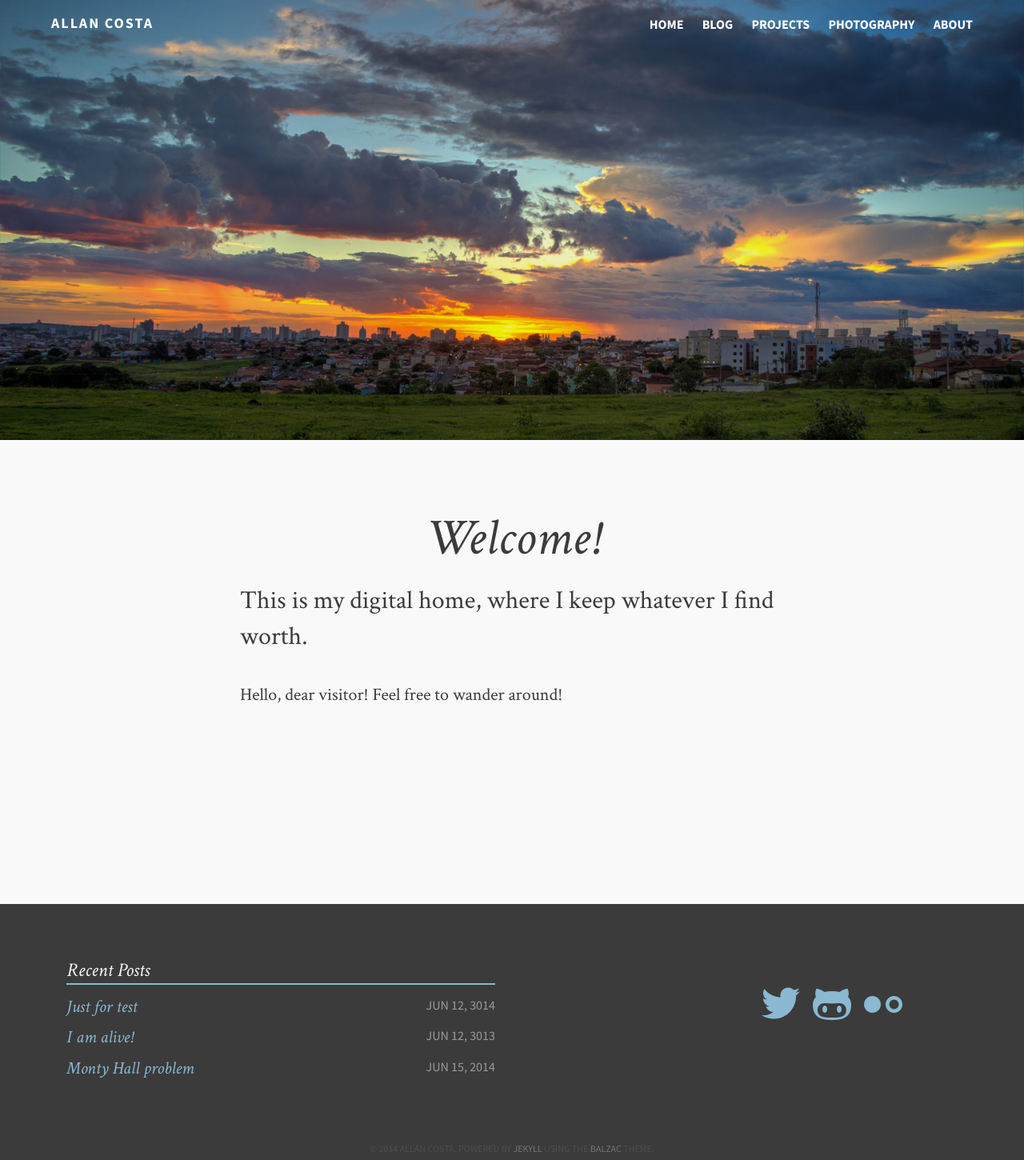
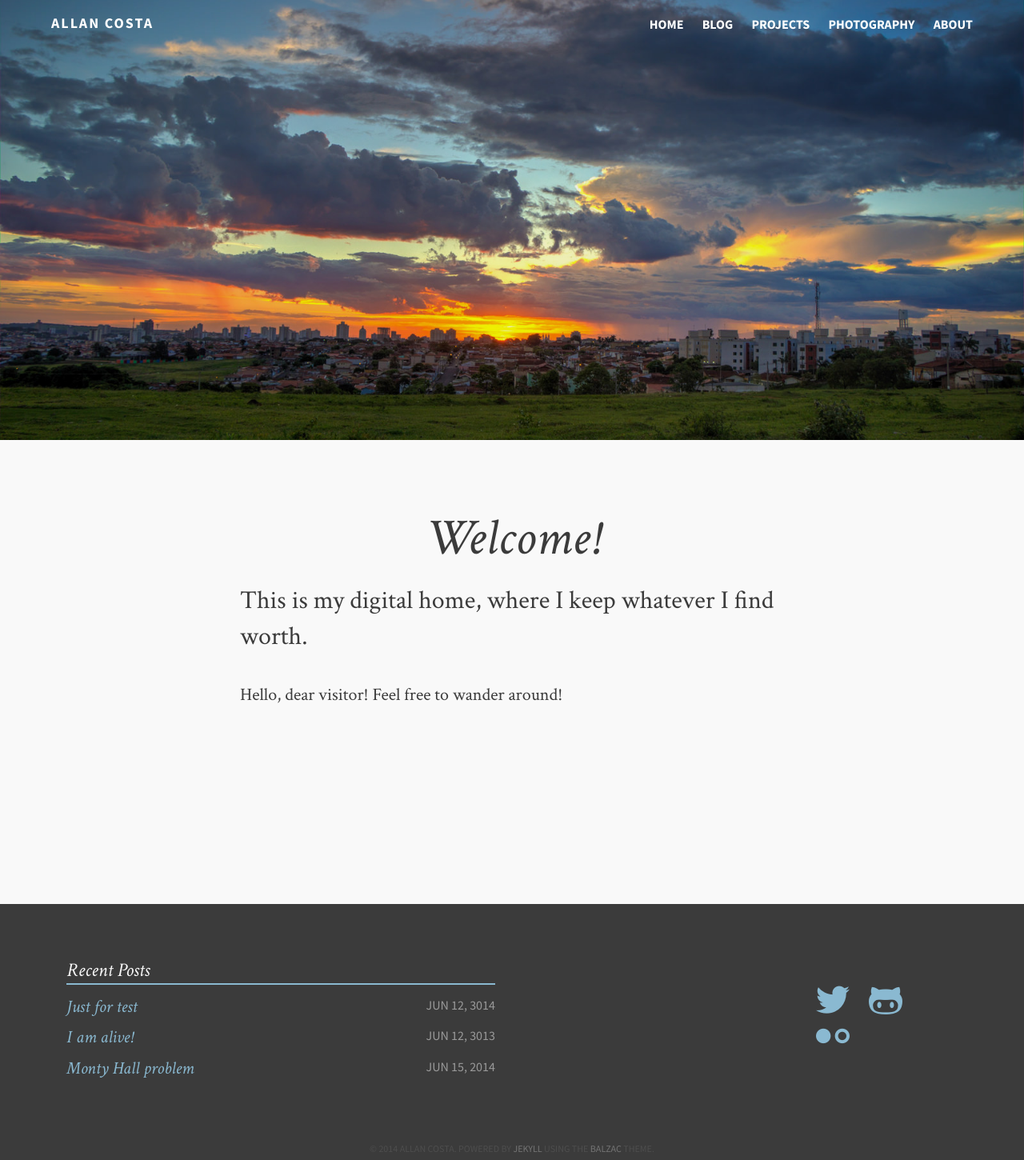
Before and after one commit to snowdj/allanino.github.io, a Jekyll site: the page built from index.md, in a window 1280 px wide. Shown: the whole page at 80% size. Built offline with Jekyll 4.4.1, drawn with Linux system fonts in a browser that asks for light colours.

Commit message:
Social changes.

```diff
--- a/assets/css/i.css
+++ b/assets/css/i.css
@@ -991,10 +991,10 @@ footer .prev-posts li span.date {
 }
 footer .social {
   position: absolute;
-  top: 100px;
+  top: 99px;
   display: inline;
   float: left;
-  width: 20%;
+  width: 15%;
   margin: 0 1.25%;
   right: 5vw;
   font-style: italic;
@@ -1002,8 +1002,8 @@ footer .social {
 
 footer .social div {
   float: left;
-  margin-left: 8px;
-  margin-right: 8px;
+  margin-left: 12px;
+  margin-right: 12px;
 }
 
 footer .social a:hover {
@@ -1017,7 +1017,7 @@ footer .social ul li:last-child {
 }
 
 footer .social [class^="icon-"], [class*=" icon-"] {
-  font-size: 48px;
+  font-size: 42px;
 }
 
 .disqus {
```
